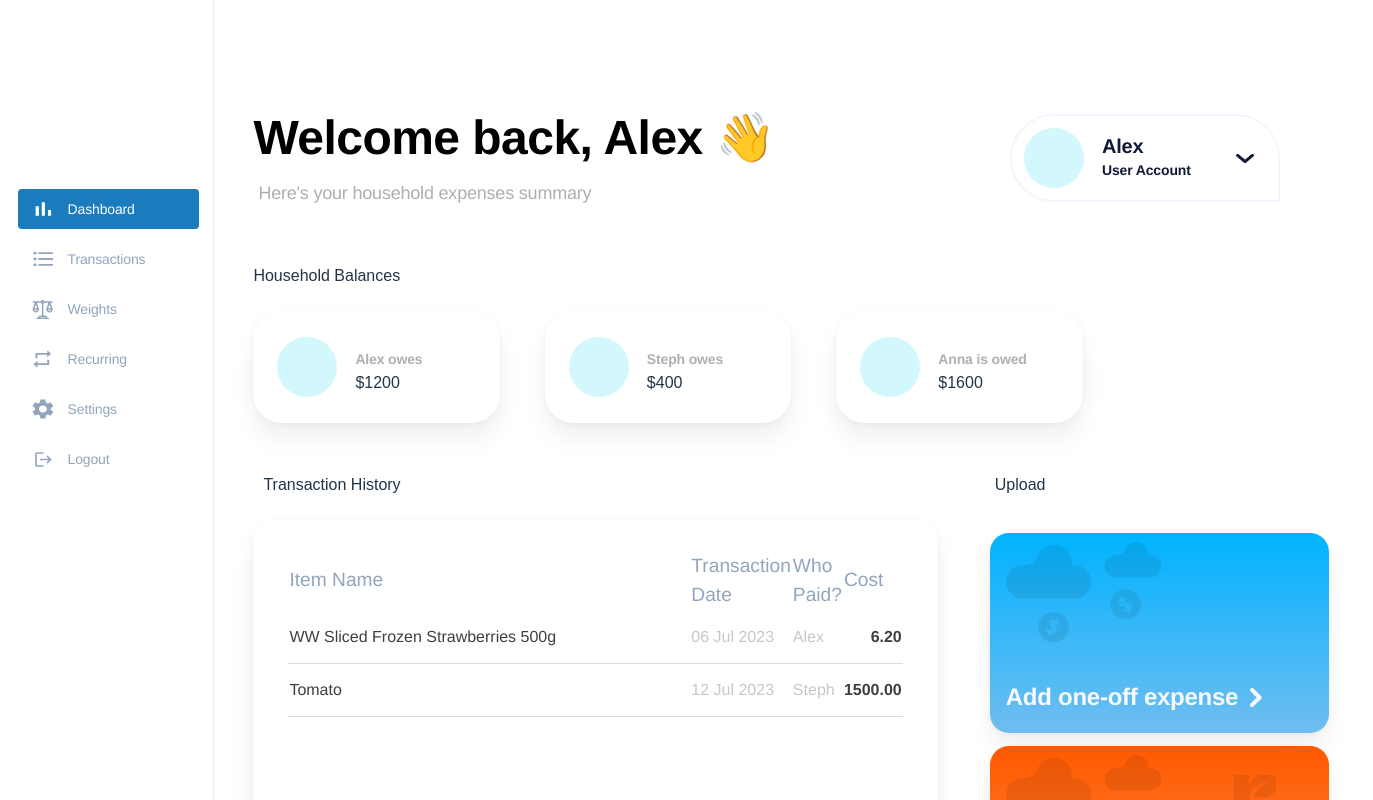
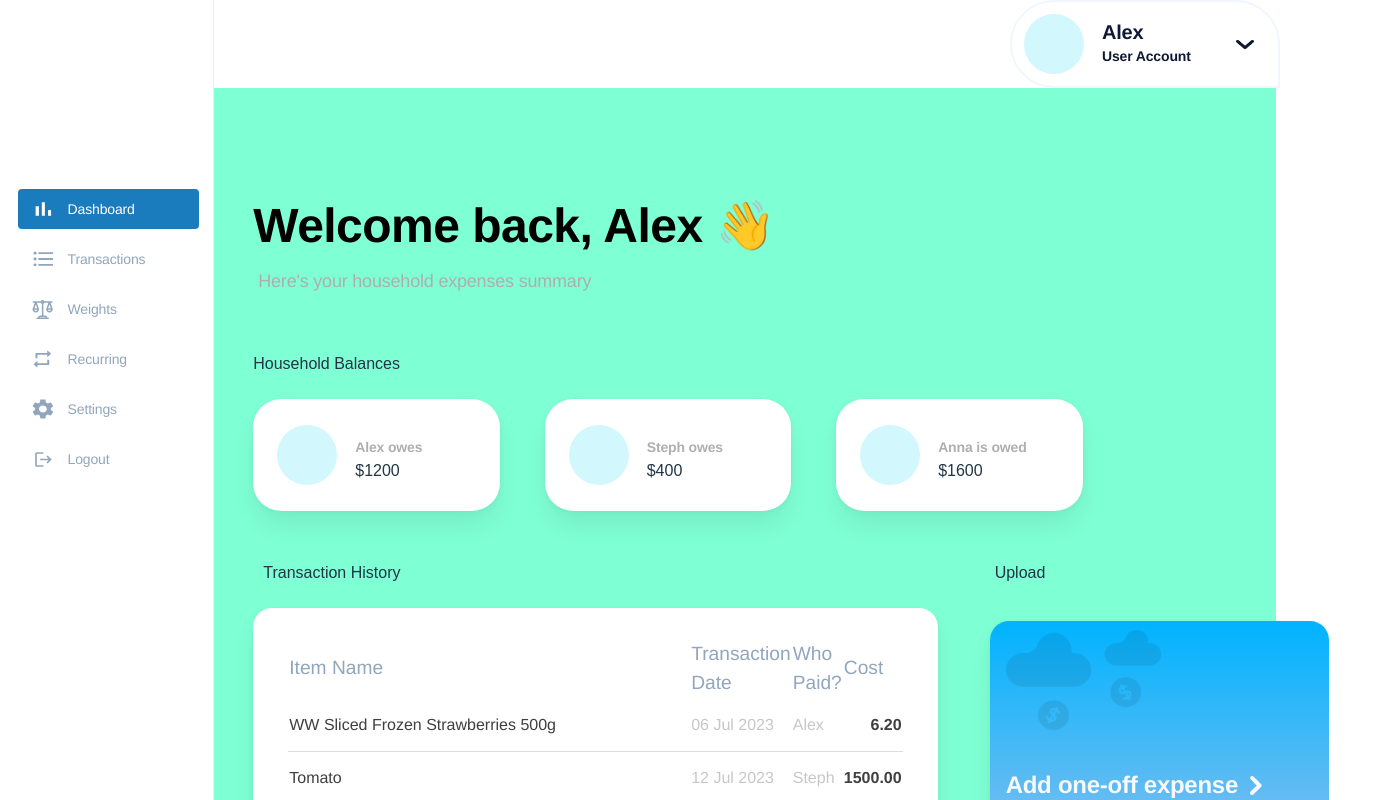
Before and after one commit to akirafeng2/everyday_rewards_finance_tool, a React (Vite) app in the folder src/frontend/: page /Dashboard in a window 1280 px wide. Shown: the top 800 px of the page, 1373 px wide, since content can reach past the window. Built offline with nearby package versions, Linux system fonts and the light colour scheme; what supertokens-auth-react would draw is missing.

Commit message:
sidebar and content views established

```diff
--- a/src/frontend/src/App.css
+++ b/src/frontend/src/App.css
@@ -1,13 +1,25 @@
 .content {
-  width: 1120px;
+  width: 960px;
+  margin-left: 40px;
+  margin-right: 40px;
 }
 
 .main {
-  padding-left: 40px;
-  padding-right: 40px;
-  margin-left: 16.67vw;
+  width: 83vw;
+  min-width: 1040px;
+  background-color: aquamarine;
+}
 
+.sidebarBuffer{
+  width: 16.66vw;
+  max-width: 240px;
+  min-width: 180px;
+}
 
+.bufferMainContainer {
+  display: inline-flex;
+  justify-content: flex-start;
+  flex-direction: row;
 }
 
 .header {
--- a/src/frontend/src/components/sidebar/sidebar.css
+++ b/src/frontend/src/components/sidebar/sidebar.css
@@ -1,7 +1,7 @@
 .Sidebar {
   /* Height is 100% of parent (body)*/
-  height: 100%;
-  width: 16.67vw;
+  height: 100vh;
+  width: 16.66vw;
   max-width: 240px;
   min-width: 180px;
   position: fixed;
--- a/src/frontend/src/pages/LayoutPage.tsx
+++ b/src/frontend/src/pages/LayoutPage.tsx
@@ -7,6 +7,7 @@ import Transactions from "./Transactions/Transactions";
 import Weights from "./Weights";
 import Settings from "./Settings";
 import OneOff from "./OneOff";
+import "./../App.css"
 
 function LayoutPage() {
   const { Page } = useParams<{ Page: string }>();
@@ -33,7 +34,10 @@ function LayoutPage() {
     <>
       <Sidebar activePage={pageToDisplay} />
       <AccountButton />
-      {renderPageComponent()}
+      <div className="bufferMainContainer">
+        <div className="sidebarBuffer"/>
+        {renderPageComponent()}
+      </div>
     </>
   );
 }
```
